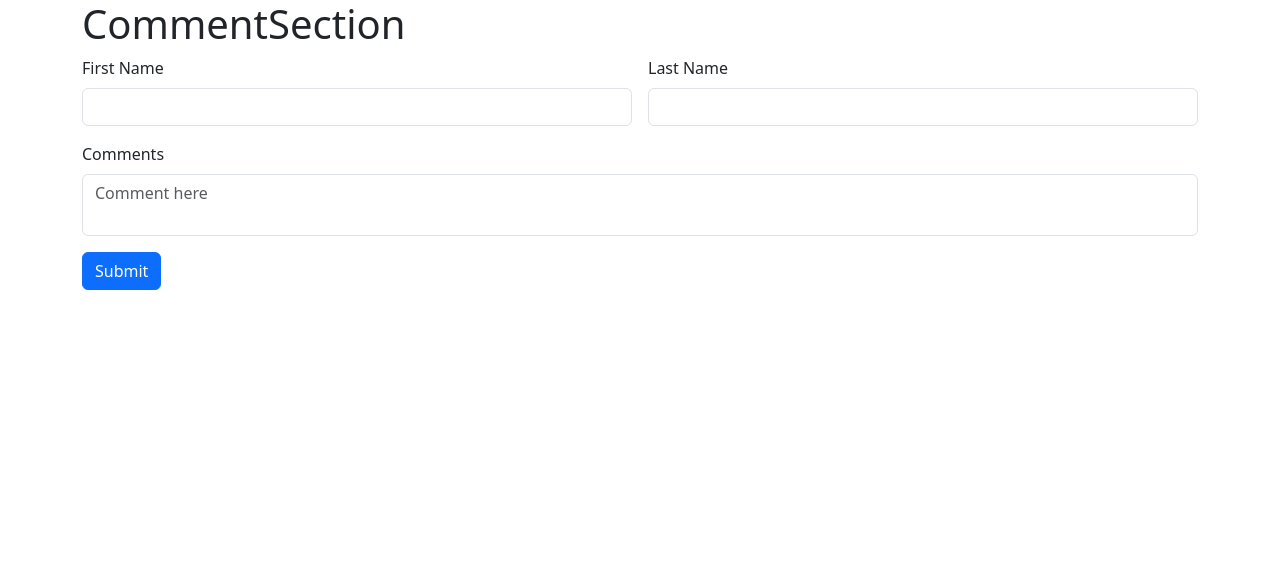
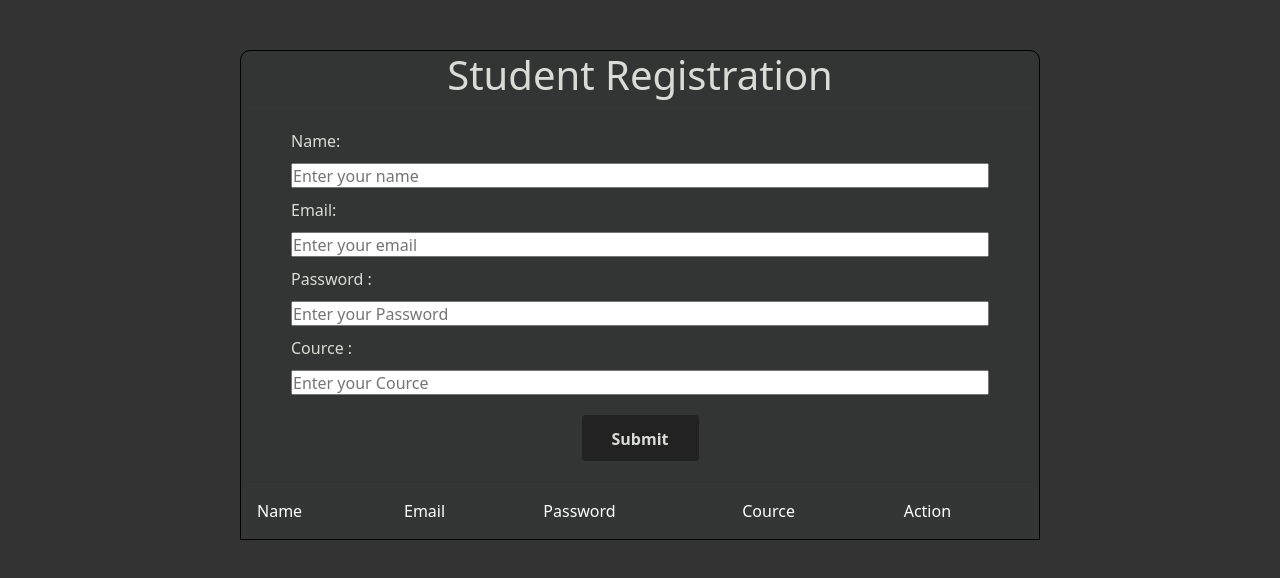
Before and after one commit to Ronaksavaliya0701/UseRef_counter, a React (Vite) app: page / in a window 1280 px wide. Shown: the top 578 px of the page. Built offline with nearby package versions, Linux system fonts and the light colour scheme.

Commit message:
crud project

```diff
--- a/src/component/CommentSection/CommentSection.jsx
+++ b/src/component/CommentSection/CommentSection.jsx
@@ -1,138 +1,185 @@
-import React, { useEffect, useState } from 'react'
+import React, { useEffect, useState } from "react"
 
-            // localStorage
+import 'bootstrap/dist/css/bootstrap.min.css';
 
-//     const getData = ()=>{
-//     let getdata = JSON.parse(localStorage.getItem("data"));
+function getItem() {
+    let info = JSON.parse(localStorage.getItem("user"));
 
-//     if(getdata != null){
-//         return getdata;
-//     }
-//     return [];
-// }
-
-                    // sessionStorage
-
-    const getData = ()=>{
-    let getdata = JSON.parse(sessionStorage.getItem("data"));
-
-     if(getdata != null){
-         return getdata;
+    if (info != null) {
+        return info;
     }
+    else {
         return [];
     }
+}
 
-function CommentSection() {
 
-    const [inputList, setinputList] = useState({
-        fname: '',
-        lname: '',
-        cname: ''
+
+function Form() {
+
+    const [inputValue, setInput] = useState({
+        name: "",
+        email: "",
+        password: "",
+        cource: ""
     });
 
-    const [viewData, setviewData] = useState(getData());
 
-    const handlechange = (e) => {
+
+    const [data, setData] = useState(getItem());
+    const [isUpdate, setIsUpdate] = useState(false);
+    const [isIndex, setIsIndex] = useState();
+
+
+
+
+    const handleChange = (e) => {
         let name = e.target.name;
-        let value = e.target.value
+        let value = e.target.value;
 
-        setinputList({ ...inputList, [name]: value })
-        // console.log("name",name);
+        setInput({ ...inputValue, [name]: value })
     }
+
+    // getItem();
+
     const handleSubmit = (e) => {
         e.preventDefault();
-        // console.log("click");
 
-        let name = inputList
-        // console.log("name",name);
-        setviewData([...viewData, name]);
 
-        setinputList({
-            fname: '',
-            lname: '',
-            cname: ''
-        });
+        if (isUpdate) {
+            let newdata = [...data];
+            newdata[isIndex] = inputValue;
+
+            setData(newdata);
+            setIsUpdate(false);
+            setIsIndex(null);
+        }
+        else {
+            let uid = data.length + 1;
+
+            let newInput = { id: uid, ...inputValue }
+
+            setData([...data, newInput]);
+
+        }
+
+        setInput({
+            name: "",
+            email: "",
+            password: "",
+            cource: ""
+        })
+    }
+
+
+    const handleUpdate = (id, index) => {
+        let newdata = getItem();
+
+
+        let newItem = newdata.filter((d) => {
+            return d.id == id
+        })
+        setInput(newItem[0]);
+        setIsUpdate(true);
+        setIsIndex(index);
 
 
     }
 
-            // localStorage
+    const handledelete = (id) => {
+        let newdelete = getItem();
+        let newItem = newdelete.filter((d) => {
+            return d.id != id
+        })
 
-    // useEffect(()=>{
-    //     localStorage.setItem("data",JSON.stringify(viewData));
-    //     console.log("hello");
-    // },[viewData])
+        setData(newItem);
 
-            // sessionStorage
+    }
 
-    useEffect(()=>{
-        sessionStorage.setItem("data",JSON.stringify(viewData));
-        console.log("hello");
-    },[viewData])
+
+
+
+
+    useEffect(() => {
+        localStorage.setItem("user", JSON.stringify(data));
+    }, [data])
+
 
     return (
         <>
-            <div className='container'>
-                <h1>
-                    CommentSection
-                </h1>
-                <form className="row g-3" onSubmit={handleSubmit}>
-                    <div className='col-md-6'>
-                        <label className="form-label">First Name</label>
-                        <input type="text" className="form-control" name='fname' value={inputList.fname} onChange={handlechange} />
-                    </div>
-                    <div className='col-md-6'>
-                        <label className="form-label">Last Name</label>
-                        <input type="text" className="form-control" name='lname' value={inputList.lname} onChange={handlechange} />
-                    </div>
-                    <div className="comment">
-                        <label className="form-label">Comments</label>
-                        <textarea className="form-control" placeholder="Comment here" name='cname' value={inputList.cname} onChange={handlechange}></textarea>
-                    </div>
-                    <div className="col-12">
-                        <button type="submit" className="btn btn-primary">Submit</button>
-                    </div>
+
+
+
+            <body>
+                <div className="registration">
+                    <header>
+                        <h1 id="title">Student Registration</h1>
+                    </header>
+                    <form id="survey-form" onSubmit={handleSubmit}>
+                        <label id="name-label" className="top-label">Name: </label>
+                        <input className="top-input" type="text" name="name" placeholder="Enter your name" value={inputValue.name} onChange={handleChange}></input>
+
+                        <label id="email-label" className="top-label">Email: </label>
+                        <input className="top-input" type="text" name="email" placeholder="Enter your email" value={inputValue.email} onChange={handleChange} ></input>
+
+                        <label id="email-label" className="top-label">Password : </label>
+                        <input i className="top-input" type="text" name="password" placeholder="Enter your Password" value={inputValue.password} onChange={handleChange} ></input>
+
+                        <label id="email-label" className="top-label">Cource : </label>
+                        <input className="top-input" type="text" name="cource" placeholder="Enter your Cource" value={inputValue.cource} onChange={handleChange} ></input>
+
+                        <button type="submit" className="button">Submit</button>
+
+
                     </form>
-            </div>
 
-            <div className="container">
-                <div className="row">
+
+                    <div className="table-container">
+
+                        <table className="table1">
+                            <thead>
+                                <tr>
+                                    <td>Name</td>
+                                    <td>Email</td>
+                                    <td>Password</td>
+                                    <td>Cource</td>
+                                    <td>Action</td>
+                                </tr>
+                            </thead>
+
                             {
-                        viewData.length >= 1 ?
-                            viewData.map((d) => {
-                                // console.log(val);
+                                data.map((d, index) => {
                                     return (
                                         <>
-                                        <div aria-live="polite" aria-atomic="true" className="d-flex justify-content-center align-items-center w-100">
+                                            <tbody className="tbody">
 
+                                                <tr>
+                                                    <td>{d.name}</td>
+                                                    <td>{d.email}</td>
+                                                    <td>{d.password}</td>
+                                                    <td>{d.cource}</td>
+                                                    <td>
+                                                        <button type="button" value="submit" onClick={(e) => handleUpdate(d.id, index)}>Update</button>
+                                                        <button type="button" value="submit" onClick={(e) => handledelete(d.id)}>Delete</button>
 
-                                            <div className="toast" role="alert" aria-live="assertive" aria-atomic="true">
-                                                <div className="toast-header">
-                                                        <strong className="me-auto">
-                                                            {
-                                                                d.fname + " "+ d.lname
-                                                            }
-                                                        </strong>
-                                                        <button type="button" className="btn-close" data-bs-dismiss="toast" aria-label="Close"></button>
-                                                </div>
-                                                <div className="toast-body">
-                                                    {
-                                                        d.cname
-                                                    }
-                                                </div>
-                                            </div>
-                                        </div>
+                                                    </td>
+
+                                                </tr>
+                                            </tbody>
+
                                         </>
                                     )
                                 })
-                            : ""
                             }
+                        </table>
 
                     </div>
                 </div>
+
+            </body>
+
         </>
-
     )
 }
 
-export default CommentSection;
+export default Form
--- a/src/index.css
+++ b/src/index.css
@@ -16,24 +16,164 @@ button{
   padding: 10px;
 }
 
-.comment textarea{
-  resize: none;
-  /* height: 20%; */
+
+body {
+  margin: 50px auto;
+  font-family: 'Poppins', sans-serif;
+  color: #d9dcd6;
+  background-image: url('https://images.unsplash.com/photo-1619266465172-02a857c3556d?ixlib=rb-4.0.3&ixid=M3wxMjA3fDB8MHxwaG90by1wYWdlfHx8fGVufDB8fHx8fA%3D%3D&auto=format&fit=crop&w=1331&q=80');
+  background-repeat: no-repeat;
+  background-size: cover;
 }
-.toast{
-  display: block !important;
+
+.registration {
+  margin: auto;
+  max-width: 800px;
+  background-color: rgba(51, 54, 52, 0.8);
+  border-radius: 10px 10px 0 0;
+  border: 1px solid black;
+  border-radius: 10px 10px 0 0;
 }
-.toast-header{
-  background-color: rgb(16, 16, 72);
-  padding: 20px;
-  font-size: 20px;
+
+header {
+  text-align: center;
+
 }
-.me-auto{
-  color: white;
+.container{
+  max-width: 1140px;
+  margin: 0 auto;
 }
-.toast-body{
-  font-size: 20px;
-  font-weight: 600;
-  color: rgb(213, 84, 213);
-  background-color: rgb(240, 226, 240);
+
+#survey-form {
+
+  display: flex;
+  flex-direction: column;
+  padding: 10px 50px;
+  border-top: 2px solid rgb(51, 54, 52);
+
 }
+
+.top-label {
+  margin-top: 10px;
+}
+
+.top-input {
+  margin-top: 10px;
+  height: 25px;
+  width: 100%;
+  font-size: 16px;
+}
+
+
+#dropdown-div {
+  margin: 10px 0 20px;
+}
+
+
+#dropdown {
+  width: 100%;
+  height: 25px;
+}
+
+textarea {
+  font-family: 'Poppins', sans-serif;
+}
+
+fieldset {
+
+  padding-bottom: 20px;
+  border: none;
+}
+
+fieldset a {
+  text-decoration: none;
+  color: #adb5bd;
+}
+
+#contact {
+  display: flex;
+  flex-direction: column;
+}
+
+
+.button {
+  margin: 20px auto 10px;
+  background-color: #222;
+  border-radius: 4px;
+  border-style: none;
+  color: #d9dcd6;
+  cursor: pointer;
+  font-size: 16px;
+  font-weight: 700;
+  line-height: 1.5;
+  max-width: 200px;
+  min-height: 44px;
+  min-width: 100px;
+  outline: none;
+  overflow: hidden;
+  padding: 12px 30px 10px;
+  text-align: center;
+}
+
+.button:hover,
+.button:focus {
+  opacity: .75;
+}
+
+
+
+/* ----------------------------------------------------------------- */
+
+
+body {
+background: #333;
+font-family: system-ui;
+}
+
+.table-wrapper {
+width: min(900px, 100% - 3rem);
+}
+
+table {
+width: 100%;
+border-collapse: collapse;
+background: #444;
+}
+
+caption,
+th,
+td {
+padding: 1rem;
+text-align: left;
+line-height: 1.5;
+color: white;
+}
+tr:nth-of-type(2n) {
+background: hsl(0% 0% 05 / 0.1);
+}
+
+@media only screen and (max-width: 650px) {
+th {
+  display: none;
+}
+td {
+  display: grid;
+  grid-template-columns: 15ch auto;
+}
+
+td::before {
+  content: attr(data-cell) ": ";
+  font-weight: 700;
+  text-transform: capitalize;
+}
+}
+
+
+.table1{
+  border-top:2px solid #333;
+  background-color: rgb(51, 54, 52);
+}
+.table-container{
+  max-width: 1140px;
+  margin: 0 auto;
+}
```
Lines whose indentation alone changed are shown as unchanged.
